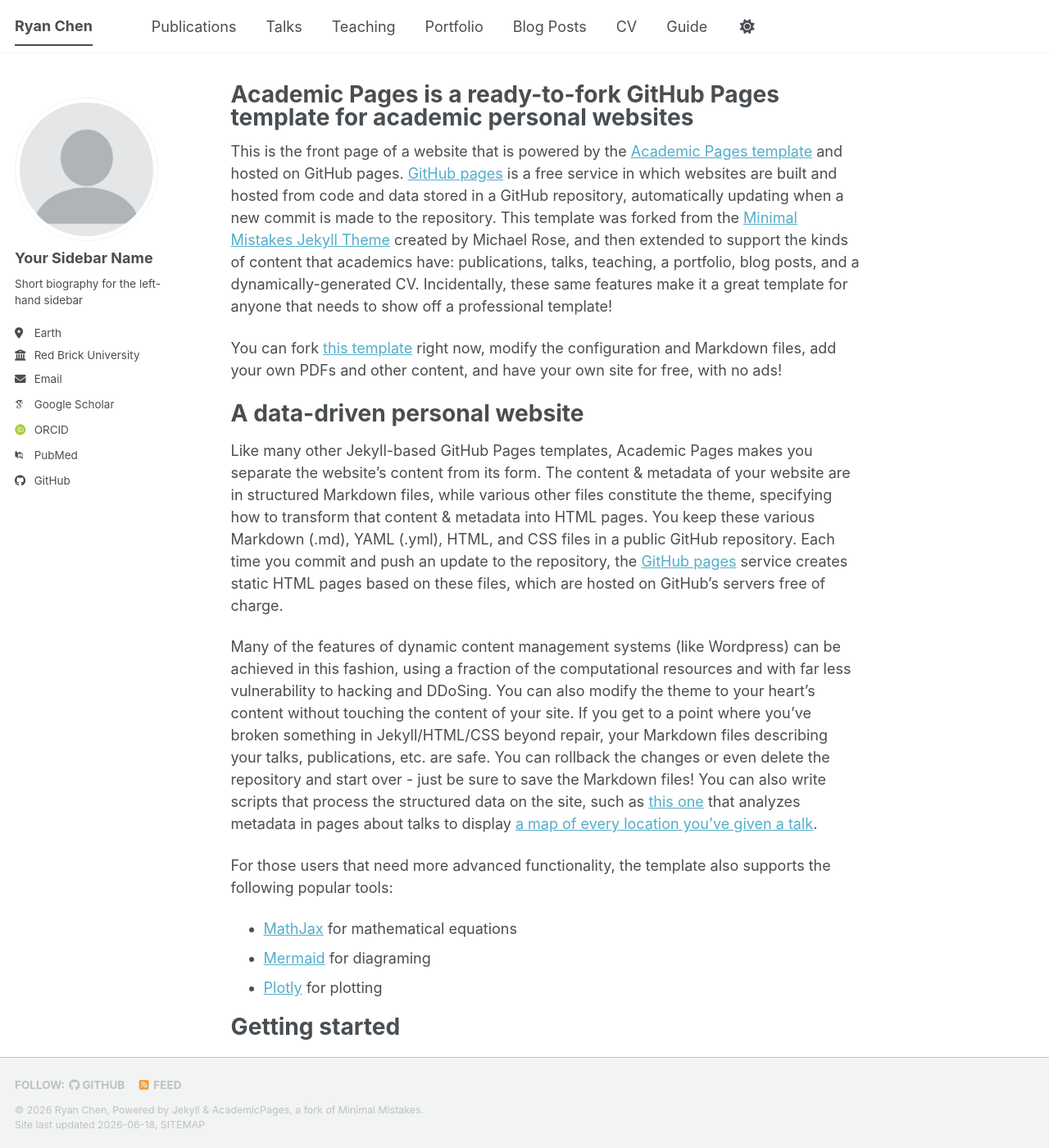
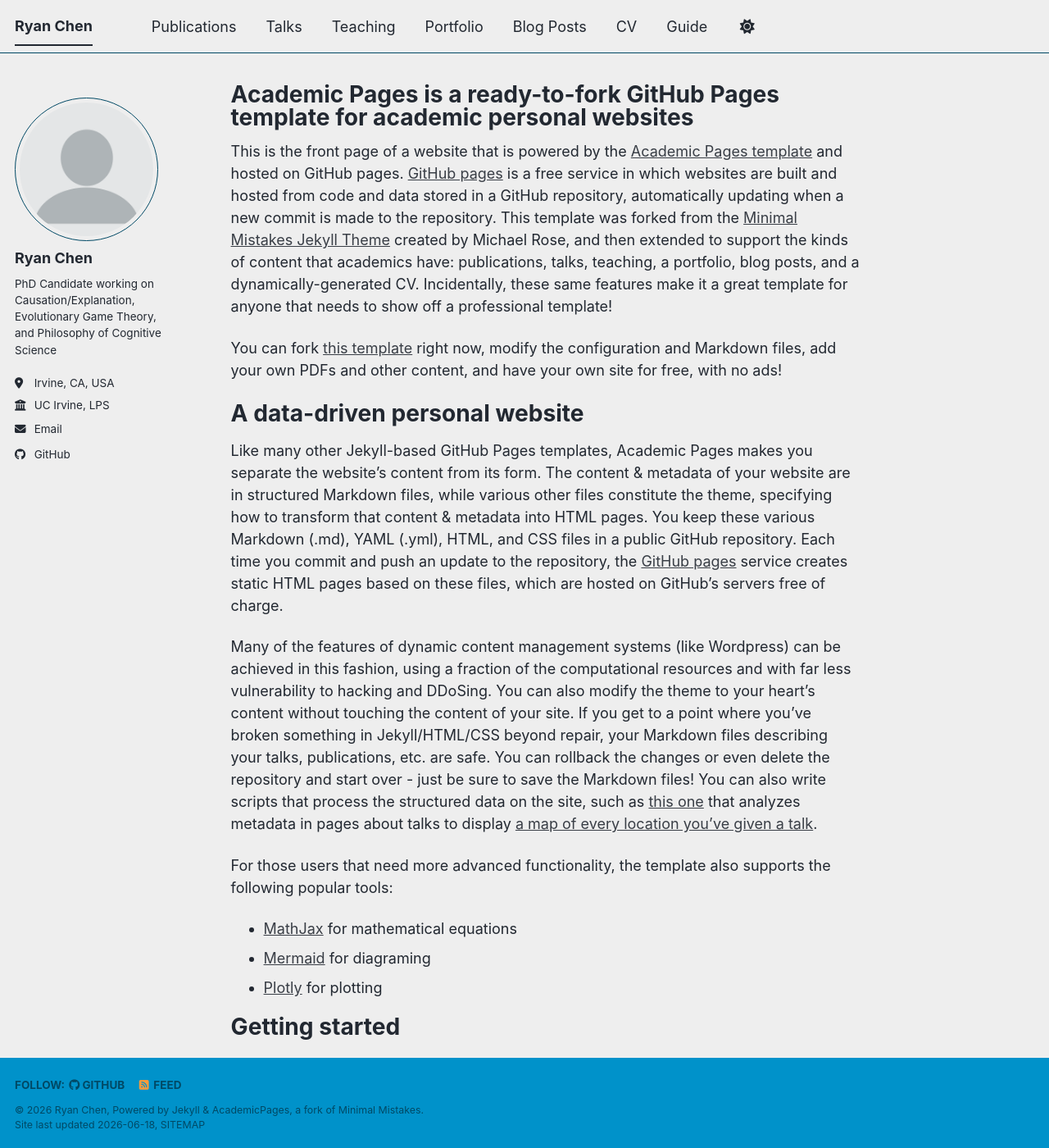
Before and after one commit to RyanChenPhil/RyanChenPhil.github.io, a Jekyll site: the page built from _pages/about.md, in a window 1280 px wide and 1400 px high. Shown: the whole window at 82% size. Built offline with Jekyll 4.4.1, drawn with Linux system fonts in a browser that asks for light colours; some web fonts are replaced; a script bundle is joined from its source files by our own code; library files that are not in the unit come from our copies.

Commit message:
Update _config.yml
Updated config

```diff
--- a/_config.yml
+++ b/_config.yml
@@ -8,11 +8,11 @@
 
 # Basic Site Settings
 locale                   : "en-US"
-site_theme               : "default" # The available themes options are "default", "air", "sunrise", "mint", "dirt" and "contrast"
+site_theme               : "air" # The available themes options are "default", "air", "sunrise", "mint", "dirt" and "contrast"
 title                    : "Ryan Chen"
 title_separator          : "-"
 name                     : &name "Ryan Chen"
-description              : &description "Your Name's academic portfolio"   # Update this with a general description of your site, this is the default if not overridden by a page
+description              : &description "Ryan is a PhD Candidate in the Logic and Philosophy of Science Program at UC Irvine working on Causation/Explanation, Evolutionary Game Theory, and Philosophy of Cognitive Science."   # Update this with a general description of your site, this is the default if not overridden by a page
 url                      : https://RyanChenPhil.github.io # The base hostname & protocol for your site e.g. "https://[your GitHub username].github.io",
                                                            # or if you already have some other page hosted on Github then use "https://[your GitHub username].github.io/[Your Repo Name]"
 baseurl                  : "" # the subpath of your site, e.g. "/blog"
@@ -24,24 +24,24 @@ repository               : "RyanChenPhil/RyanChenPhil.github.io"
 author:
   # Biographic information
   avatar           : "profile.png"
-  name             : "Your Sidebar Name"
+  name             : "Ryan Chen"
   pronouns         : # example: "she/her"
-  bio              : "Short biography for the left-hand sidebar"
-  location         : "Earth"
-  employer         : "Red Brick University"
+  bio              : "PhD Candidate working on Causation/Explanation, Evolutionary Game Theory, and Philosophy of Cognitive Science"
+  location         : "Irvine, CA, USA"
+  employer         : "UC Irvine, LPS"
   uri              : # URL
-  email            : "none@example.org"
+  email            : "ryanc15@uci.edu"
 
   # Academic websites
   academia         : # URL
   arxiv            : # URL - Update with the correct link to your profile
-  googlescholar    : "https://scholar.google.com/citations?user=PS_CX0AAAAAJ"
+  googlescholar    : # URL
   inspire-hep      : # URL
   impactstory      : # URL
-  orcid            : "https://orcid.org/yourorcidurl"
+  orcid            : # URL
   semantic         : # URL
   ssrn             : # URL
-  pubmed           : "https://www.ncbi.nlm.nih.gov/pubmed/?term=john+snow"
+  pubmed           : # URL
   researchgate     : # URL
   scopus           : # URL
   zotero           : # URL
@@ -51,7 +51,7 @@ author:
   bitbucket        : # Username - Update with your username on the site
   codepen          : # Username
   dribbble         : # Username
-  github           : "academicpages"
+  github           : RyanChenPhil
   kaggle           : # Username
   stackoverflow    : # User number or user number and name (i.e., use "1" or "1/jeff-atwood")
 
```
